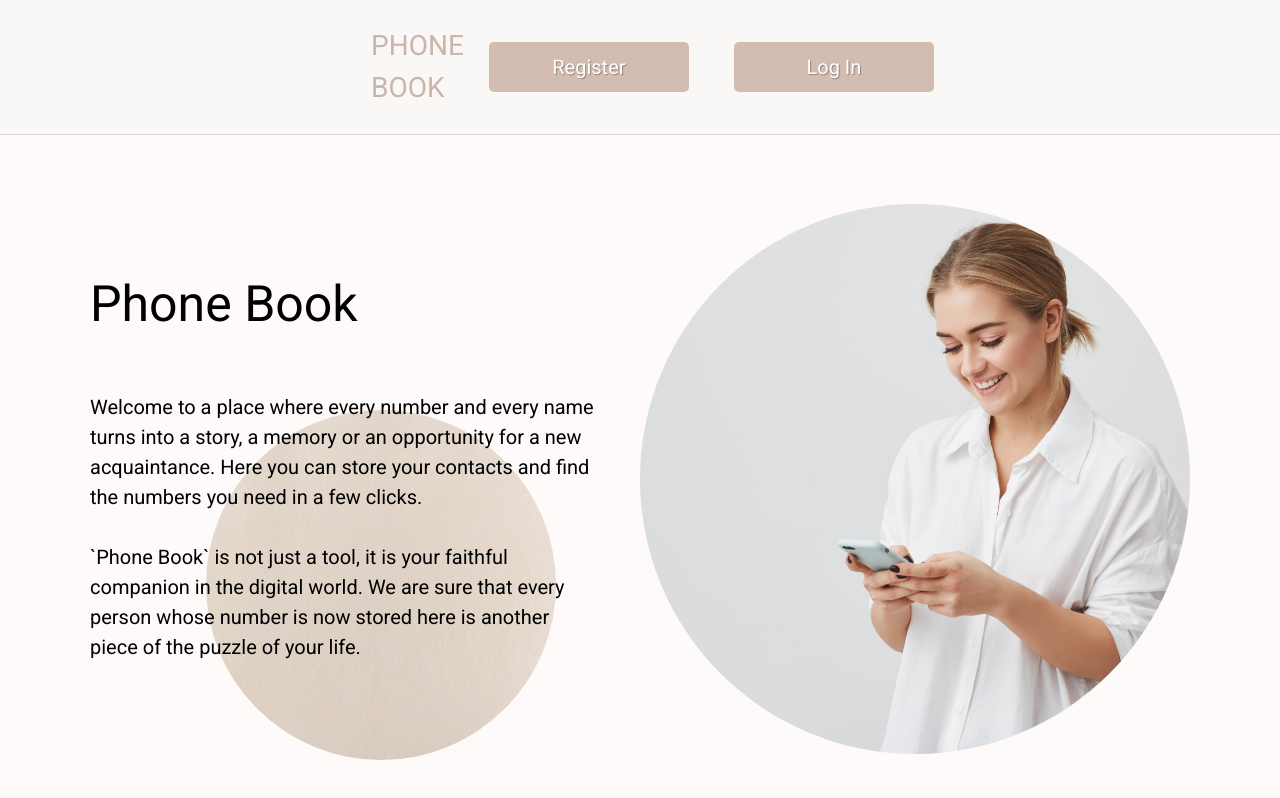
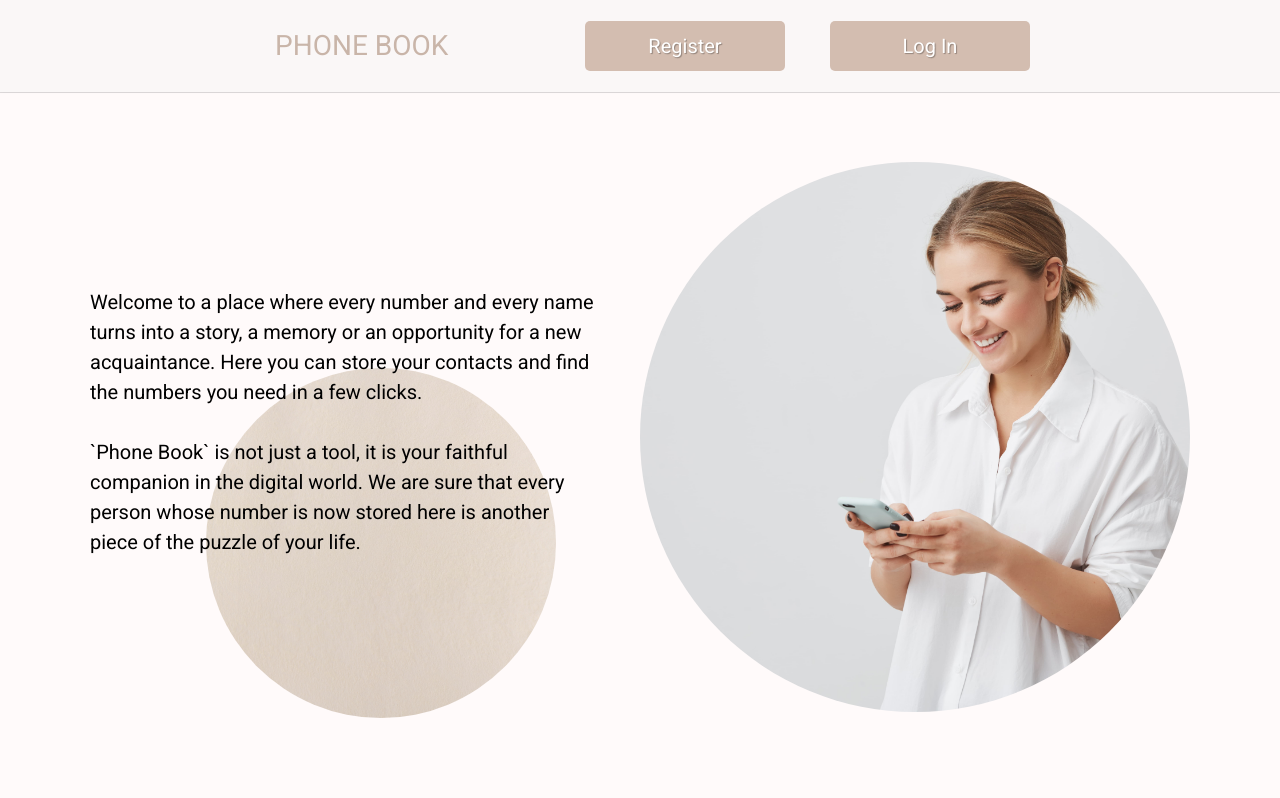
Before and after one commit to Elizaveta139/goit-react-hw-08, a React (Vite) app: page / in a window 1280 px wide. Shown: the top 798 px of the page. Built offline with nearby package versions, Linux system fonts and the light colour scheme.

Commit message:
проєкт

```diff
--- a/src/components/AppBar/AppBar.module.css
+++ b/src/components/AppBar/AppBar.module.css
@@ -4,8 +4,8 @@
   align-items: center;
   box-shadow: rgba(0, 0, 0, 0.02) 0px 1px 3px 0px, rgba(27, 31, 35, 0.15) 0px 0px 0px 1px;
   min-width: 100%;
-  padding-left: 350px;
-  padding-right: 350px;
+  padding-left: 250px;
+  padding-right: 250px;
   font-size: 20px;
   background-color: #f3f1f165;
 }
--- a/src/components/Home/Home.jsx
+++ b/src/components/Home/Home.jsx
@@ -6,7 +6,7 @@ export default function Home() {
   return (
     <div className={css.wrap}>
       <div className={css.wrapText}>
-        <h1 className={css.title}>Phone Book</h1>
+        {/* <h1 className={css.title}>Phone Book</h1> */}
         <img
           className={css.imgBackground}
           src={imgBeigeBackground}
```
